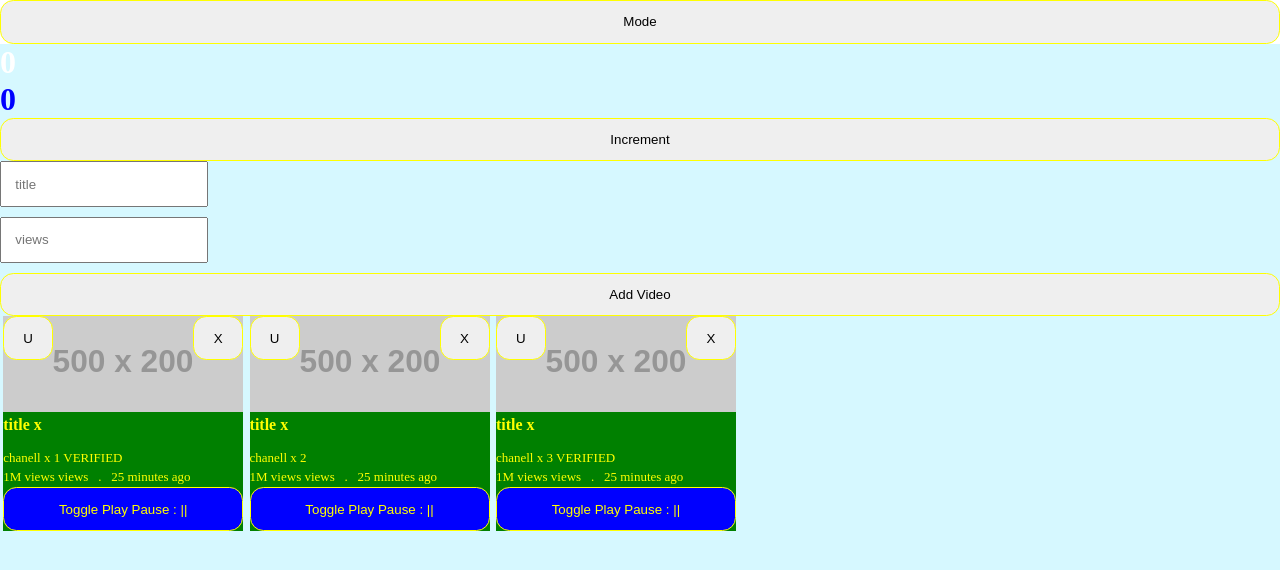
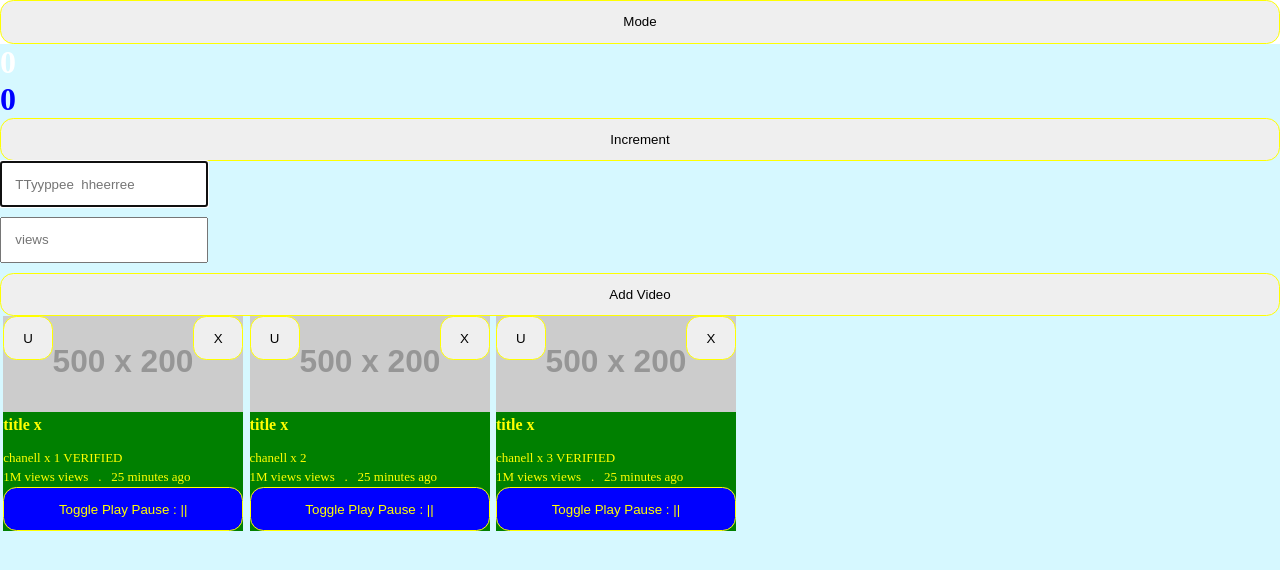
Before and after one commit to sjTheSahilJoseph/The-React, a React (Create React App) app in the folder first_app/: page / in a window 1280 px wide. Shown: the top 570 px of the page. Built offline with nearby package versions, Linux system fonts and the light colour scheme.

Commit message:
useRef some animation

```diff
--- a/first_app/src/components/AddVideo.js
+++ b/first_app/src/components/AddVideo.js
@@ -1,8 +1,10 @@
-import {useEffect, useState } from 'react';
+import {useEffect, useRef, useState } from 'react';
 import useVideoDispatch from '../hooks/VideosDispatch';
 import './AddVideo.css';
 
 function AddVideo({edv}) {
+
+    const inputRef = useRef(null);
 
     const initState = {
         time: 'dadsfdsa',
@@ -41,7 +43,24 @@ function AddVideo({edv}) {
         if (edv) {
         setVideo(edv)
         }
+
+        // When we have to focus by default.
+        // inputRef.current.focus();
+        //
+
+        inputRef.current.placeholder = "";
+
+        inputRef.current.focus();
+        "Type here".split('').forEach((char, i)=> {
+            setTimeout(()=>{
+                inputRef.current.placeholder = inputRef.current.placeholder + char;
+            }, 100*i);
+        })
+
+
     }, [edv]);
+
+    // we have to pass ref prop our ref, it'll have its object in current.
 
     return (
         <>
@@ -49,7 +68,7 @@ function AddVideo({edv}) {
 
                 <div>
 
-                    <input type="text" value={video.title} name='title' placeholder='title' onChange={handleChange} />
+                    <input ref={inputRef} type="text" value={video.title} name='title' placeholder='title' onChange={handleChange} />
                     <input type="text" value={video.views} name='views' placeholder='views' onChange={handleChange} />
                 </div>
                 <div>
--- a/first_app/src/components/Counter.js
+++ b/first_app/src/components/Counter.js
@@ -27,6 +27,7 @@ function Counter() {
     }
     // now if we show the ref value to jsx, it'll update, not because of useRef, but because of useState, everytime we change the state, it is re-rendering.
     // We use useRef when we have to store something which we don't wanna show but still, we want to have a record of.
+    // Basically it is used when we have to use DOM in React.
 
     return (
 
```
